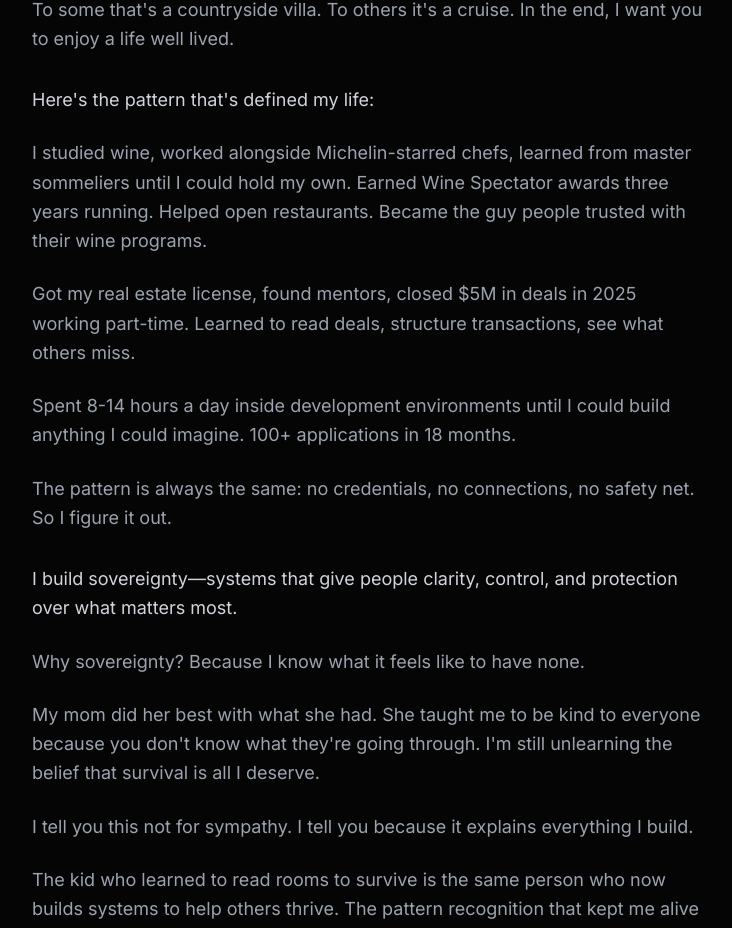
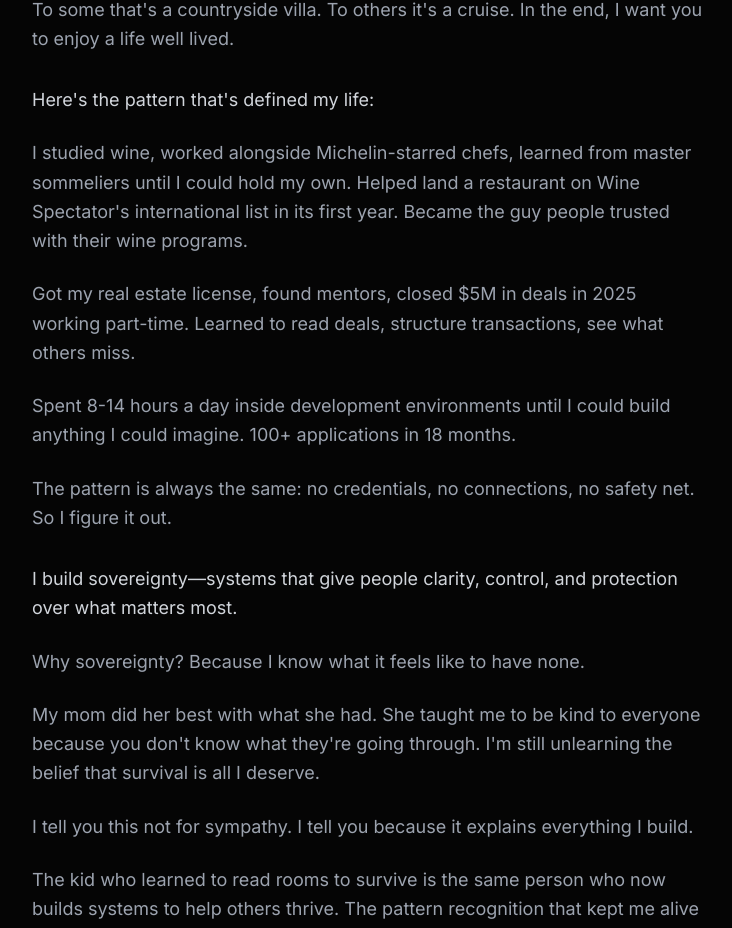
Before and after one commit to havneco/SyeWhiteHavnWebsite, a React (Vite) app: page /#/story in a window 1280 px wide. Shown: the part 4010-4938 px from the top of the page, without its empty margins (272-1004 px from the left). Built offline with nearby package versions, Linux system fonts and the light colour scheme; no server answers; the database is empty.

Commit message:
fix: update wine achievement to reflect first-year restaurant listing

```diff
--- a/constants.tsx
+++ b/constants.tsx
@@ -56,7 +56,7 @@ export const SHORT_STORY_CONTENT = {
     header: "The Short Story",
     intro: "I'm Sye. I spend my time learning, researching, and building.",
     achievements: [
-        { skill: "wine", detail: "I learned wine well enough to earn Wine Spectator awards three years running." },
+        { skill: "wine", detail: "I learned wine well enough to land a restaurant on Wine Spectator's international list in its first year." },
         { skill: "real estate", detail: "Learned real estate well enough to close $5M in deals in 2025, part-time." },
         { skill: "AI", detail: "Learned AI well enough to ship 100+ functional applications in 18 months." }
     ],
--- a/pages/StoryPage.tsx
+++ b/pages/StoryPage.tsx
@@ -269,7 +269,7 @@ const StoryPage: React.FC = () => {
                 Here's the pattern that's defined my life:
               </p>
               <p className="text-lg text-gray-600 dark:text-gray-400 leading-relaxed">
-                I studied wine, worked alongside Michelin-starred chefs, learned from master sommeliers until I could hold my own. Earned Wine Spectator awards three years running. Helped open restaurants. Became the guy people trusted with their wine programs.
+                I studied wine, worked alongside Michelin-starred chefs, learned from master sommeliers until I could hold my own. Helped land a restaurant on Wine Spectator's international list in its first year. Became the guy people trusted with their wine programs.
               </p>
               <p className="text-lg text-gray-600 dark:text-gray-400 leading-relaxed">
                 Got my real estate license, found mentors, closed $5M in deals in 2025 working part-time. Learned to read deals, structure transactions, see what others miss.
```
